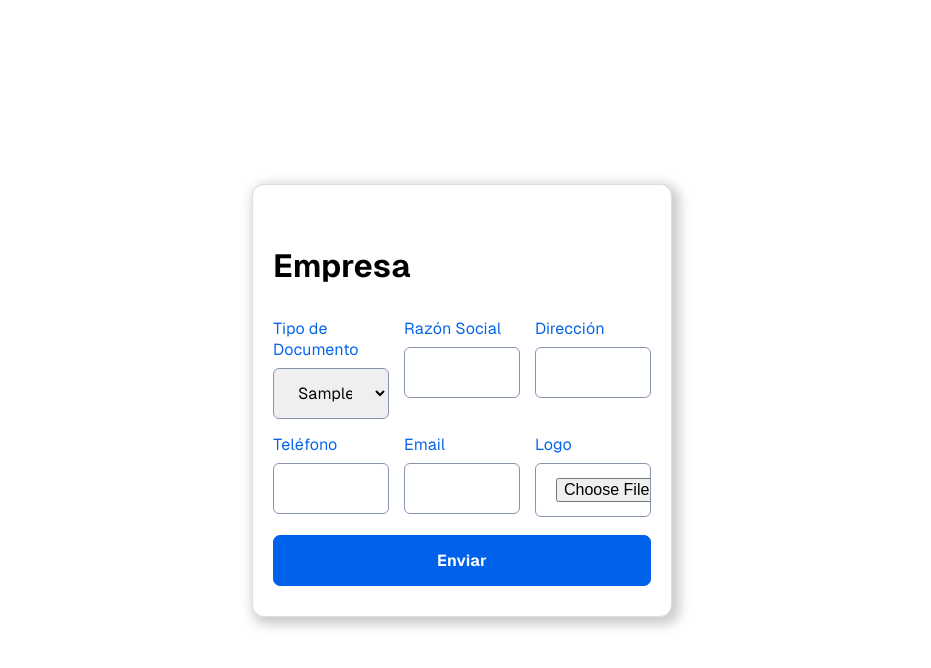
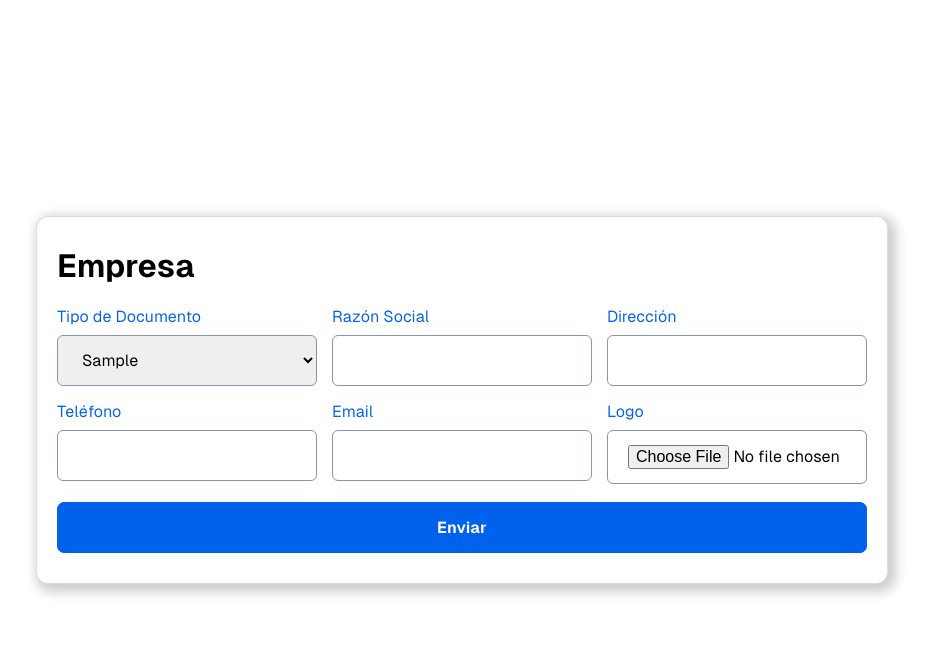
Before and after one commit to Abiu77/odontology, a PHP site: page /pages/companyconfig.php in a window 1280 px wide. Shown: the top 668 px of the page, without its empty margins (178-1109 px from the left). Run offline with PHP 8.4, Linux system fonts and the light colour scheme; tables that the repository leaves empty or names only in its code hold one stand-in row (values such as "Sample post").

Commit message:
fix: styles

```diff
--- a/css/style.css
+++ b/css/style.css
@@ -1,6 +1,6 @@
 .card {
   display: flex;
-  width: 420px;
+  min-width: 420px;
   height: auto;
   padding: 30px 20px;
   flex-direction: column;
@@ -131,15 +131,10 @@
 
 .card-section {
   display: grid;
-  grid-template-columns: repeat(3, 1fr);
+  grid-template-columns: repeat(3, 260px);
   gap: 15px;
 }
 
-.card-config {
-  width: 750px;
-  margin-top: 90px;
-}
-
-.card-config h3 {
+.card-title {
   margin: 0 0 20px 0;
 }
```
